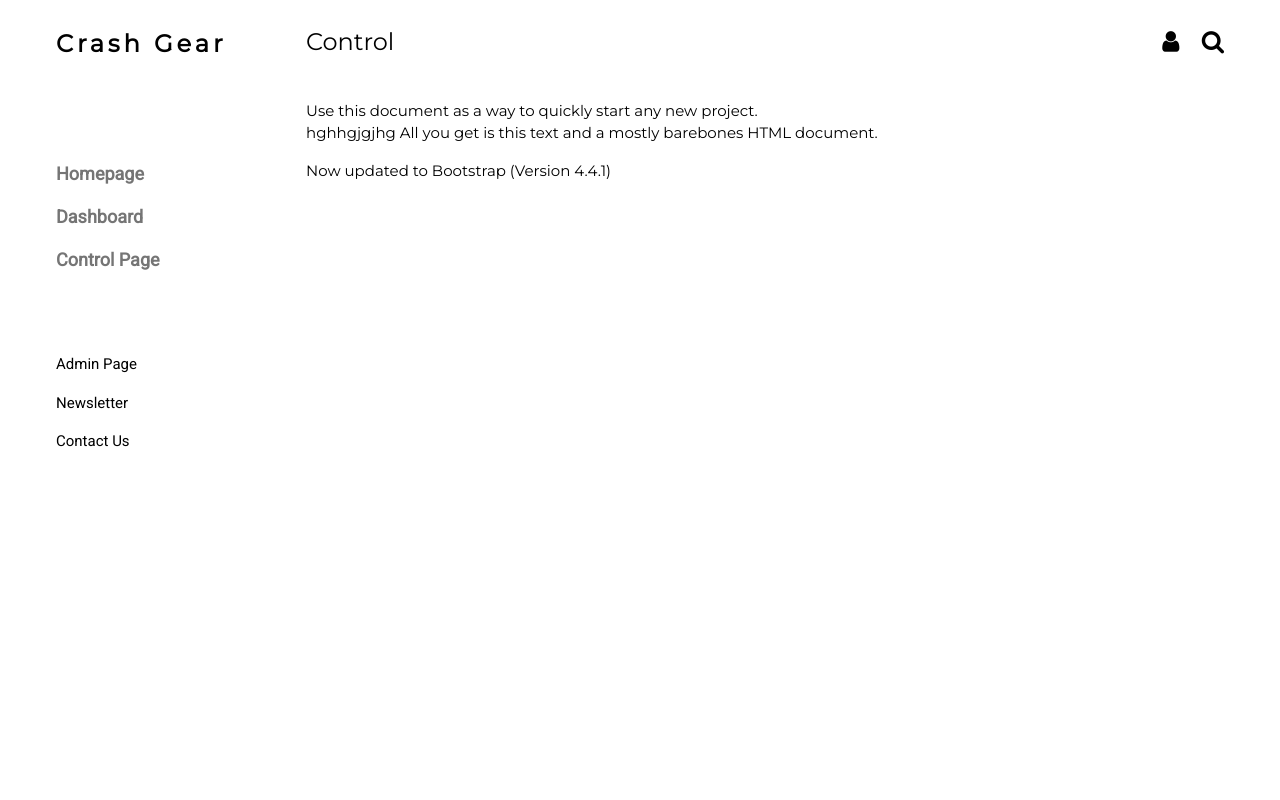
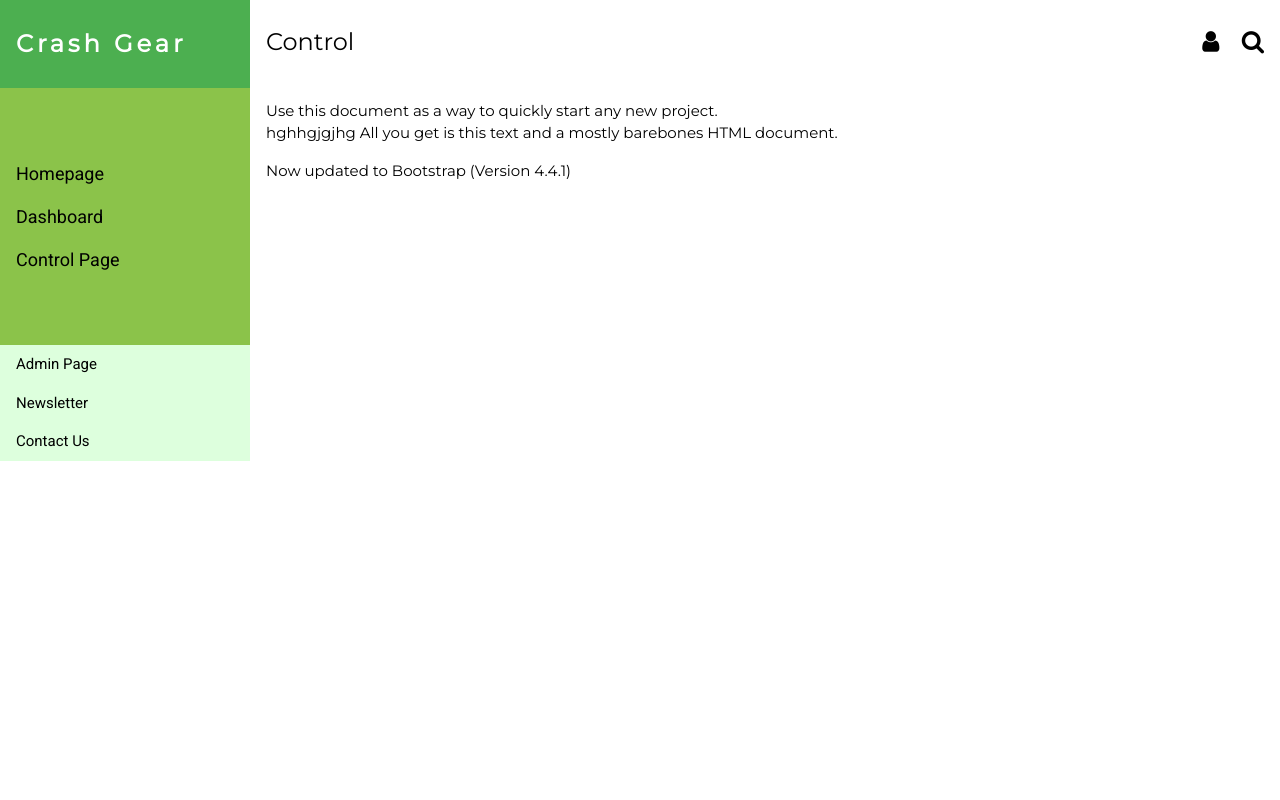
Before and after one commit to Eternalcirno/ICT2x01-P1-10, a Python web app: template templates/control.html in a window 1280 px wide. Run offline with Jinja, Linux system fonts and the light colour scheme; the template is opened without the code that fills it, so the values that code supplies are empty.

Commit message:
added color
Added design color and deleted config files

```diff
--- a/templates/homepage.html
+++ b/templates/homepage.html
@@ -3,7 +3,7 @@
 <body>
 <div style="text-align: center;">
 
-    <iframe width="950" height="550" src="https://www.youtube.com/embed/p2b2Vb-cYCs" title="YouTube video player" frameborder="0" allow="accelerometer; autoplay=1; clipboard-write; encrypted-media; gyroscope; picture-in-picture" allowfullscreen></iframe>
+    <iframe width="950" height="400" src="https://www.youtube.com/embed/p2b2Vb-cYCs" title="YouTube video player" frameborder="0" allow="accelerometer; autoplay=1; clipboard-write; encrypted-media; gyroscope; picture-in-picture" allowfullscreen></iframe>
 
 </div>
 </body>
--- a/templates/layout.html
+++ b/templates/layout.html
@@ -28,7 +28,7 @@
     }
 </style>
 
-<body class="w3-content" style="max-width:1200px">
+<body class="w3-content" style="max-width:100%">
     {% include 'navbar.html' %}
     <!-- !PAGE CONTENT! -->
     <div class="w3-main" style="margin-left:250px">
@@ -37,7 +37,7 @@
 
         <!-- Top header -->
         <header class="w3-container w3-xlarge">
-            <p class="w3-left">{% block page_title %} {% endblock %}</p>
+            <p class="w3-left">{% block page_title %}{% endblock %}</p>
             <p class="w3-right">
                 <i class="fa fa-user w3-margin-right"></i>
                 <i class="fa fa-search"></i>
--- a/templates/navbar.html
+++ b/templates/navbar.html
@@ -1,24 +1,36 @@
 <!-- Sidebar/menu -->
-<nav class="w3-sidebar w3-bar-block w3-white w3-collapse w3-top" style="z-index:3;width:250px" id="mySidebar">
-    <div class="w3-container w3-display-container w3-padding-16">
+<body class="w3-pale-green">
+
+
+<nav class="w3-sidebar w3-bar-block w3-white w3-collapse w3-top " style="z-index:3;width:250px " id="mySidebar">
+    <div class="w3-container w3-display-container w3-padding-16 w3-xlarge w3-green">
         <i onclick="w3_close()" class="fa fa-remove w3-hide-large w3-button w3-display-topright"></i>
         <h3 class="w3-wide"><b>Crash Gear</b></h3>
     </div>
-    <div class="w3-padding-64 w3-large w3-text-grey" style="font-weight:bold">
+    <div class="w3-padding-64 w3-large w3-text w3-light-green" style="font-weight:bold w3-green">
         <a href="/" class="w3-bar-item w3-button">Homepage</a>
         <a href="/dashboard" class="w3-bar-item w3-button">Dashboard</a>
         <a href="/control" class="w3-bar-item w3-button">Control Page</a>
     </div>
+    <div class="w3-pale-green">
     <a href="/admin" class="w3-bar-item w3-button w3-padding">Admin Page</a>
     <a href="javascript:void(0)" class="w3-bar-item w3-button w3-padding" onclick="document.getElementById('newsletter').style.display='block'">Newsletter</a>
     <a href="#footer" class="w3-bar-item w3-button w3-padding">Contact Us</a>
+</div>
+<div class="w3-pale-green">
+    <a ></a>
+    <a></a>
+    <a></a>
+</div>
+
 </nav>
 
 <!-- Top menu on small screens -->
-<header class="w3-bar w3-top w3-hide-large w3-black w3-xlarge">
+<header class="w3-bar w3-top w3-hide-large w3-black w3-xlarge w3-green">
     <div class="w3-bar-item w3-padding-24 w3-wide">Crash Gear</div>
     <a href="javascript:void(0)" class="w3-bar-item w3-button w3-padding-24 w3-right" onclick="w3_open()"><i class="fa fa-bars"></i></a>
 </header>
 
 <!-- Overlay effect when opening sidebar on small screens -->
 <div class="w3-overlay w3-hide-large" onclick="w3_close()" style="cursor:pointer" title="close side menu" id="myOverlay"></div>
+</body>
```
Also changed, not shown: 2 other files.
